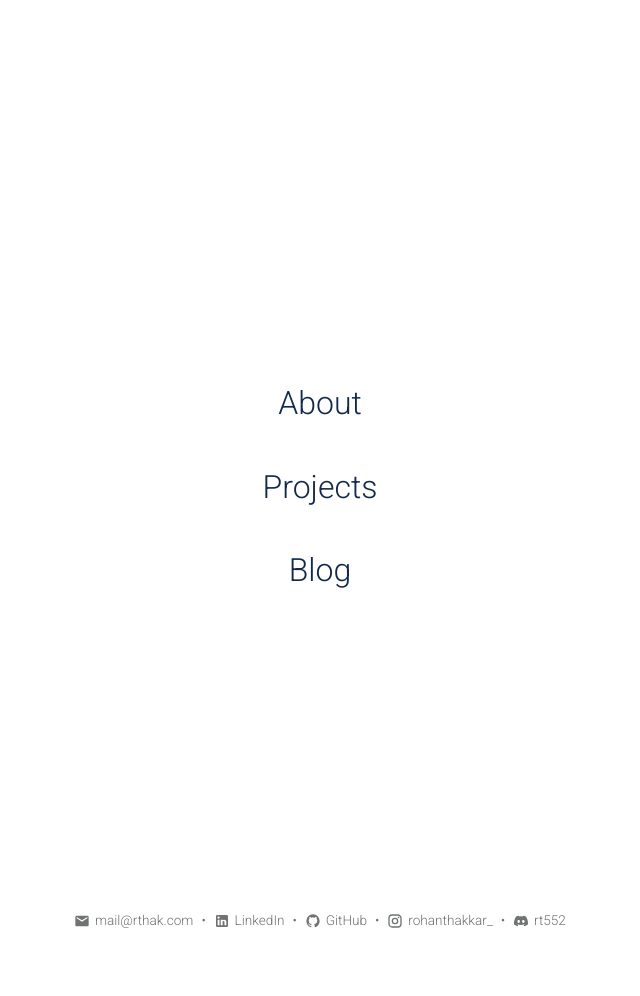
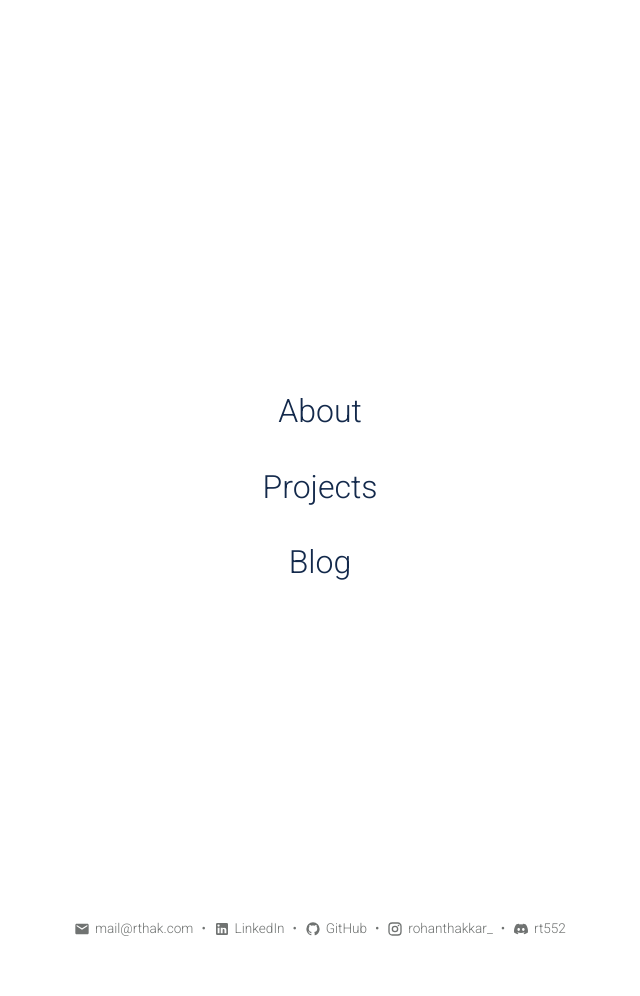
Before and after one commit to r-thak/r-thak.github.io, a Jekyll site: the page built from index.markdown, in a window 1280 px wide. Shown: the whole page, without its empty margins (320-960 px from the left). Built offline with Jekyll 4.4.1, drawn with Linux system fonts in a browser that asks for light colours.

Commit message:
Reduce home page padding to eliminate scrolling
- Reduce top padding from 1rem to 0.5rem
- Reduce gap between nav links from 2rem to 1.5rem
- Reduce footer bottom padding from 1rem to 0.5rem
- Ensures everything fits on screen without any scroll

```diff
--- a/assets/css/main.scss
+++ b/assets/css/main.scss
@@ -75,12 +75,12 @@ body {
   height: 100vh;
   max-height: 100vh;
   overflow: hidden;
-  padding: 1rem 2rem 0;
+  padding: 0.5rem 2rem 0;
 
   .home-nav-landing {
     display: flex;
     flex-direction: column;
-    gap: 2rem;
+    gap: 1.5rem;
     align-items: center;
     flex: 1;
     justify-content: center;
@@ -99,7 +99,7 @@ body {
   }
 
   .home-footer-landing {
-    padding-bottom: 1rem;
+    padding-bottom: 0.5rem;
 
     .contact-links-small {
       display: flex;
```
